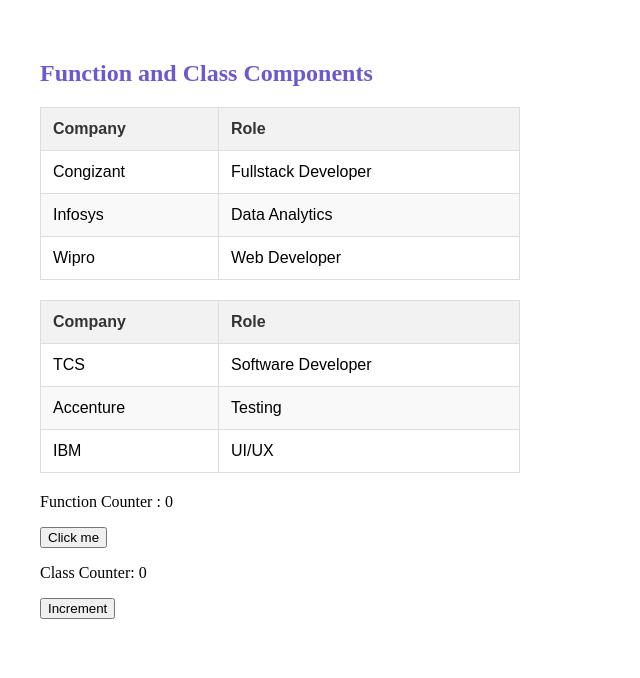
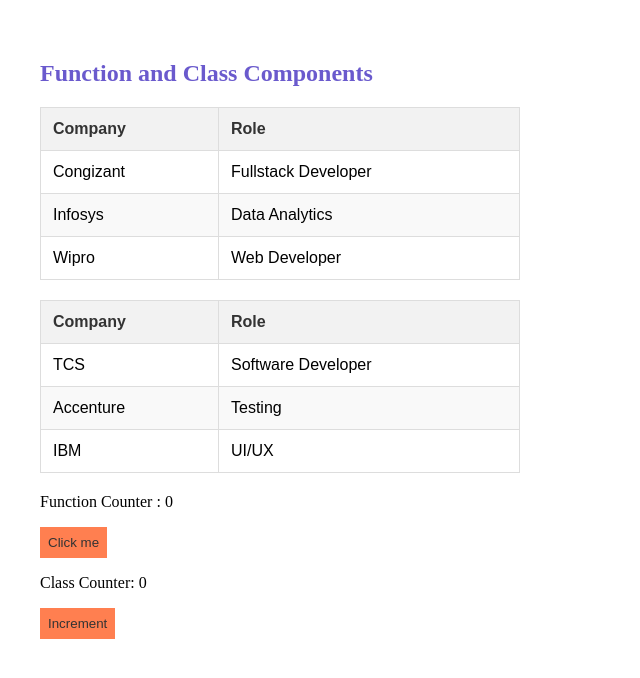
Before and after one commit to VIJAYADASS/React-Learning-and-Task, a React (Vite) app: page / in a window 1280 px wide. Shown: the top 678 px of the page, without its empty margins (0-640 px from the left). Built offline with nearby package versions, Linux system fonts and the light colour scheme.

Commit message:
Add styles to buttons in function and class components

```diff
--- a/src/App.css
+++ b/src/App.css
@@ -53,3 +53,19 @@
   color: black;
   padding: 5px 5px;
 }
+
+/* Function Component */
+.btn-fc,
+.btn-cc {
+  padding: 8px;
+  background-color: coral;
+  border: none;
+  color: #333;
+}
+
+/* useContext */
+
+.box {
+  border: 3px solid;
+  padding: 25px;
+}
```
